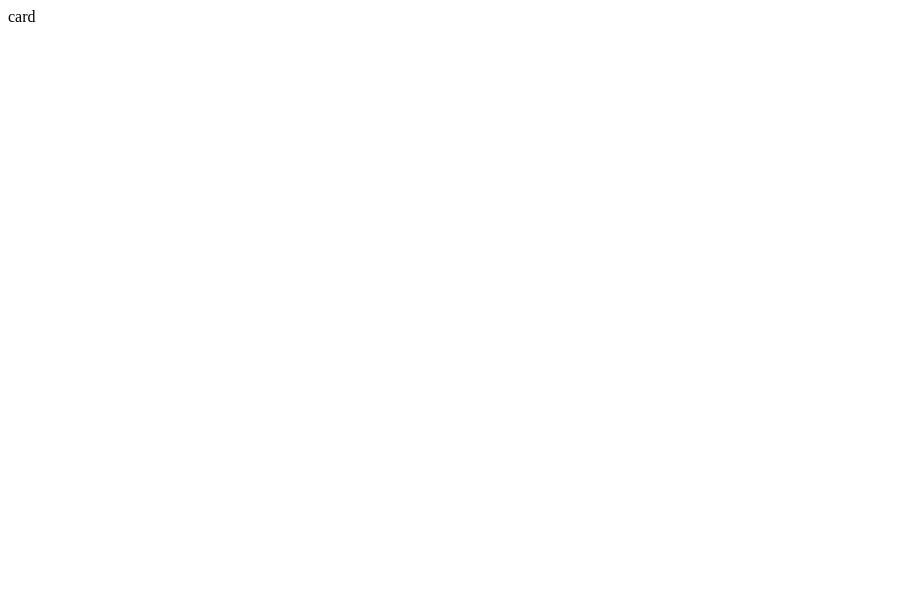
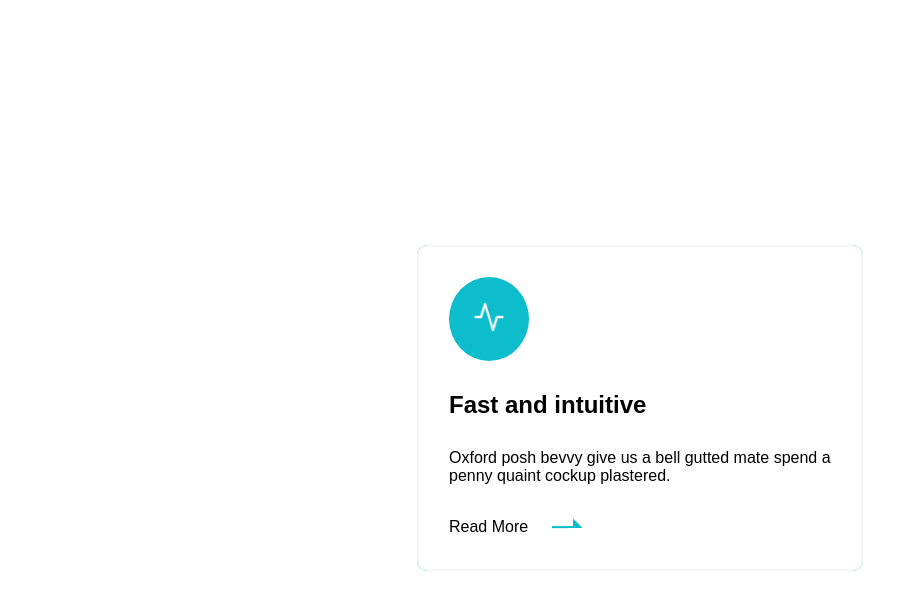
Before and after one commit to asmshahnewaz/projects, a plain HTML site: page card01/card01.html in a window 1280 px wide. Shown: the whole page, without its empty margins (0-918 px from the left). Drawn offline with Linux system fonts and the light colour scheme.

Commit message:
card done

```diff
--- a/card01/card01.html
+++ b/card01/card01.html
@@ -3,9 +3,22 @@
   <head>
     <meta charset="UTF-8" />
     <meta name="viewport" content="width=device-width, initial-scale=1.0" />
+    <link rel="stylesheet" href="./style.css" />
     <title>card 01</title>
   </head>
   <body>
-    card
+    <div class="card-bg">
+      <div class="card">
+        <div class="icon_bg"><img src="./analysis.png" alt="analysis" /></div>
+        <h2>Fast and intuitive</h2>
+        <p>
+          Oxford posh bevvy give us a bell gutted mate spend a penny quaint
+          cockup plastered.
+        </p>
+        <a class="readlink" href=""
+          >Read More <img src="./arrow-right.png" alt=""
+        /></a>
+      </div>
+    </div>
   </body>
 </html>
--- a/card01/style.css
+++ b/card01/style.css
@@ -0,0 +1,54 @@
+* {
+  font-family: "Poppins", sans-serif;
+  font-weight: 400;
+  font-style: normal;
+}
+body {
+  display: flex;
+  justify-content: center;
+  align-items: center;
+  height: 100vh;
+}
+.card {
+  background: #fff;
+  border: 2px solid #f5f5f5;
+  border-radius: 10px;
+  width: 382px;
+  /* height: 340px; */
+  padding: 30px;
+}
+.card-bg {
+  background: #0ebdcb;
+  border-radius: 10px;
+}
+.card:hover {
+  box-shadow: 5px 5px 25px #f5f5f5;
+  /* outline: #0ebdcb solid 10px; */
+  translate: 0 10px;
+}
+.icon_bg {
+  background: #0ebdcb;
+  border-radius: 50%;
+  display: inline-block;
+}
+.icon_bg img {
+  width: 30px;
+  height: 30px;
+  padding: 25px;
+}
+.card h2 {
+  margin: 30px 0;
+  font-weight: bold;
+}
+.card p {
+  margin-bottom: 30px;
+}
+.card a {
+  color: #000;
+  text-decoration: none;
+}
+.readlink {
+  display: flex;
+  align-items: center;
+  gap: 20px;
+}
```
Also changed, not shown: card01/analysis.png (added), card01/arrow-right.png (added).
